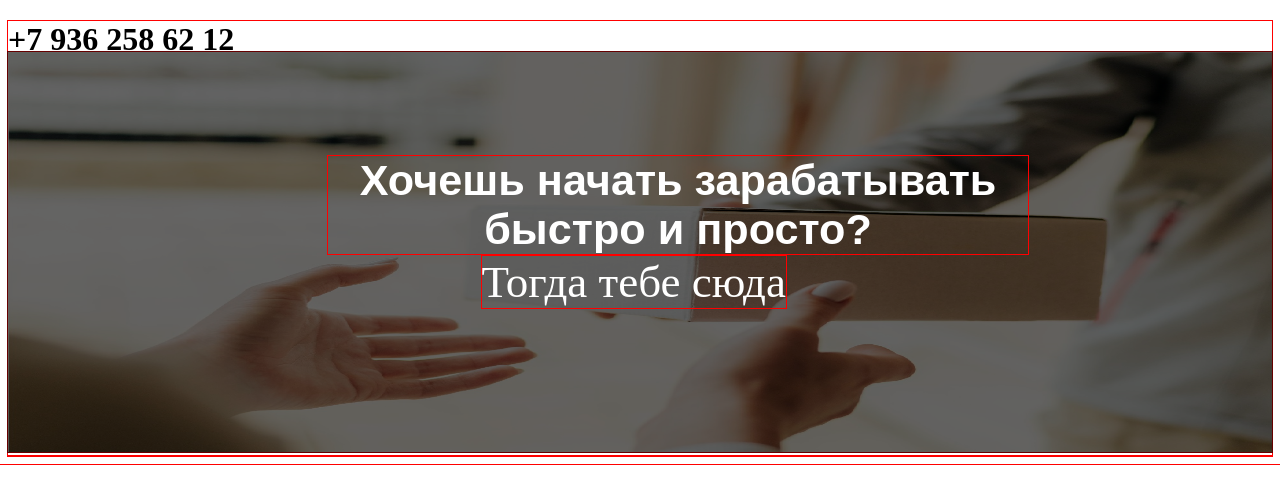
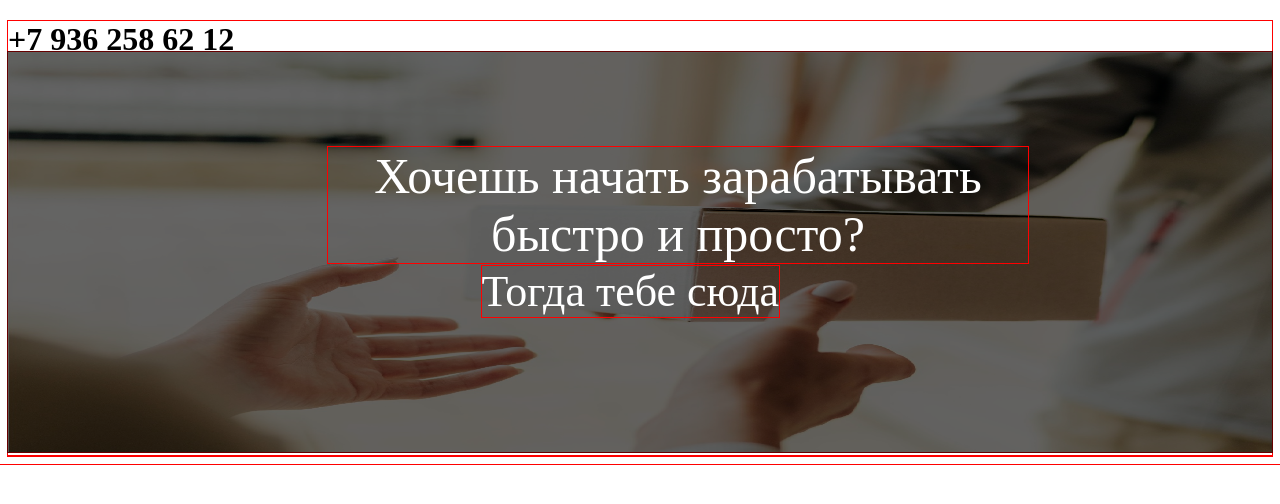
Before and after one commit to Zo1D/regiongroop, a plain HTML site: page index.html in a window 1280 px wide. Drawn offline with Linux system fonts and the light colour scheme.

Commit message:
Update style.css

```diff
--- a/css/style.css
+++ b/css/style.css
@@ -17,25 +17,19 @@
 
 }
 .txt1{
-    display: block;
     color: white;
-    position: absolute;
-     margin-top: -300px;
-    font-size: 2.7rem;
-    font-family: Arial;
-    font-weight: 700;
+     margin-top: -309px;
+    position	: absolute;
+    margin-left: 25%;
+    font-size: 50px;
     width: 700px;
-    align-content: center;
     text-align: center;
-    margin-left: 25%;
-    a
-    /*z-index: 1;*/
 }
 .txt2{
     color: white;
-     margin-top: -200px;
+     margin-top: -190px;
     position	: absolute;
     margin-left: 37%;
-    font-size: 45px
+    font-size: 44px
 
 }
```
